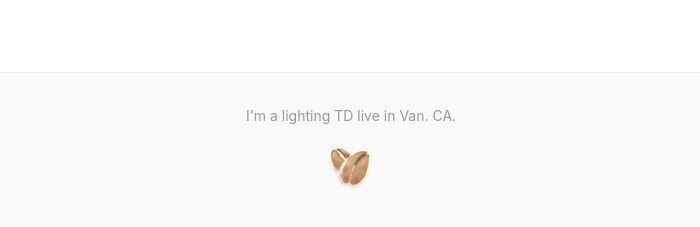
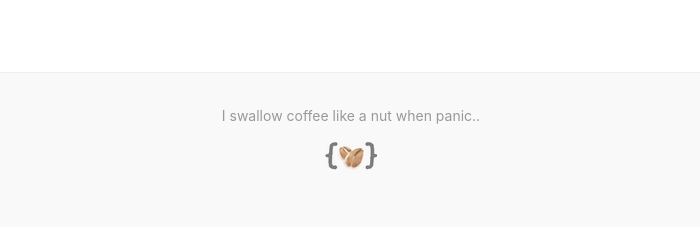
Before and after one commit to junzhilu/junzhi.lu, a Jekyll site: the page built from index.html, in a window 1280 px wide. Shown: the part 369-596 px from the top of the page, without its empty margins (289-989 px from the left). Built offline with Jekyll 4.4.1, drawn with Linux system fonts in a browser that asks for light colours; nearby versions of some CDN libraries.

Commit message:
updated foot pic
changed note words

```diff
--- a/_layouts/default.html
+++ b/_layouts/default.html
@@ -48,7 +48,7 @@
       {% if is_post %}{% include pagination.html %}{% endif %}
     </div>
     <footer class="mw7 center tc pt3 pb4 silver"><a href="" class="link silver hover-blue pv1">
-      I'm a lighting TD live in Van. CA</a>.
+      I swallow coffee like a nut when panic.</a>.
       <img src="{{ site.url }}/images/cmark2.png" alt="scribble" class="mt4 db center" />
     </footer>
   </body>
```
Also changed, not shown: images/cmark2.png.
